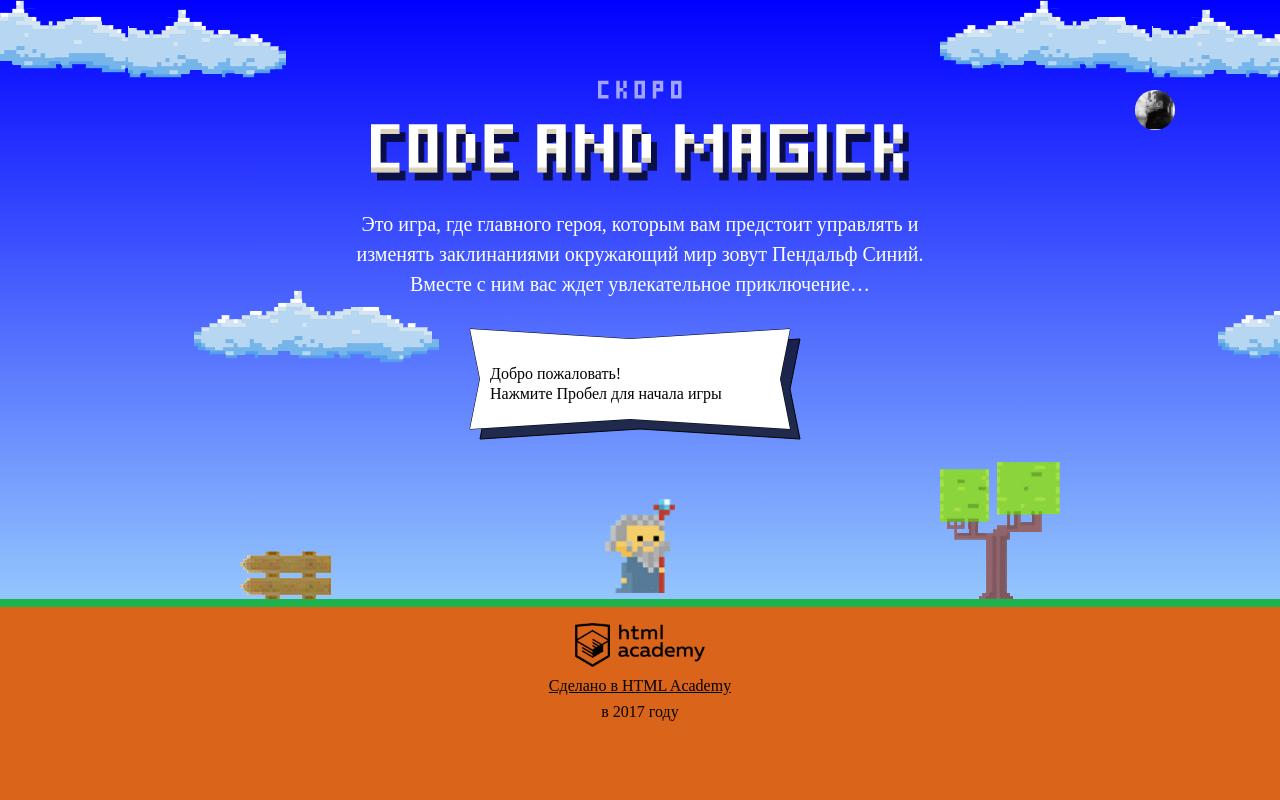
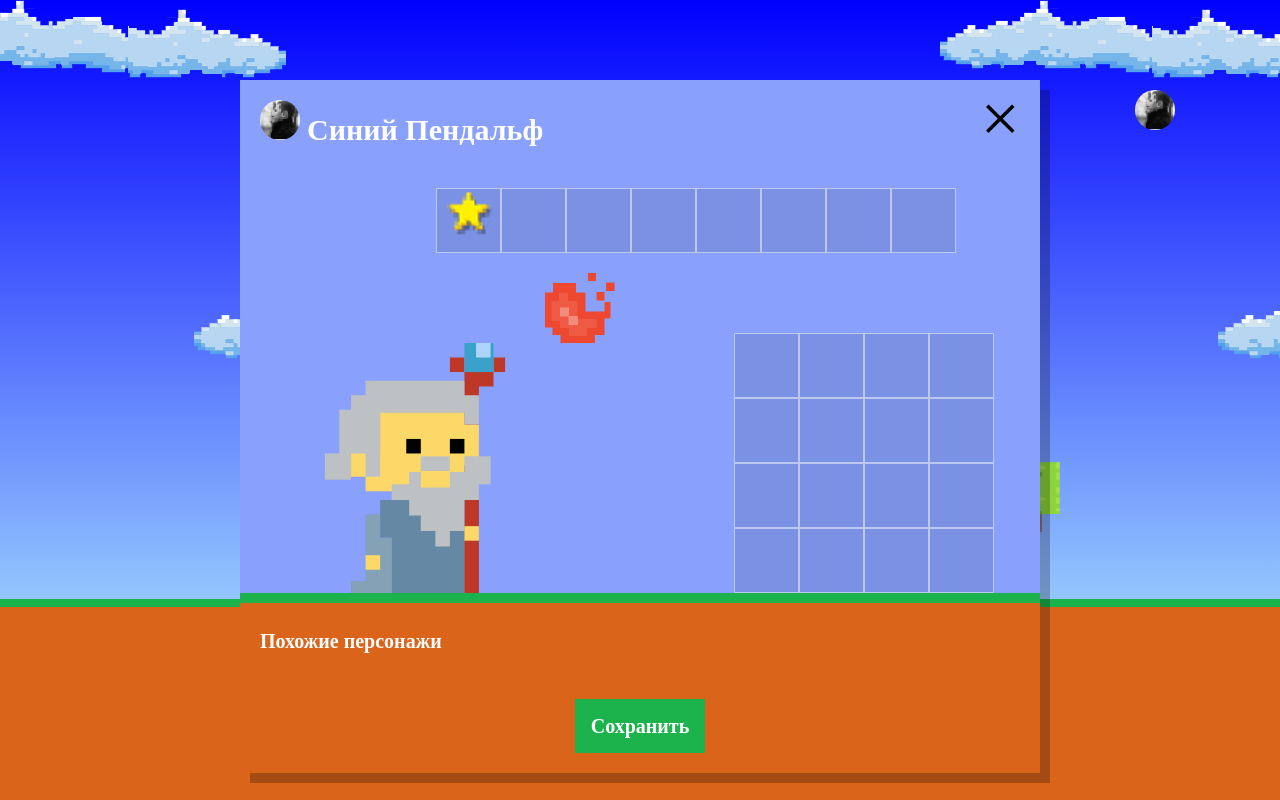
Before and after one commit to ZhuravlevaTatiana/941455-code-and-magick-18, a website: page index.html in a window 1280 px wide. Drawn offline with Linux system fonts and the light colour scheme; a web font is replaced by a local one.

Commit message:
не выходят персонажи

```diff
--- a/index.html
+++ b/index.html
@@ -180,20 +180,21 @@
   </template>
   <script>
     var fireballSize = 22;
-var getFireballSpeed = function(left) {
+    var getFireballSpeed = function (left) {
       return left ? 5 : 2;
     };
     var wizardSpeed = 3;
     var wizardWidth = 70;
-var getWizardHeight = function(wizardWidth) {
+    var getWizardHeight = function (wizardWidth) {
       return 1.337 * wizardWidth;
     };
     var wizardHeight = getWizardHeight(wizardWidth);
-var getWizardX = function(width) {
-  return width/2 - wizardWidth / 2;
+    var getWizardX = function (width) {
+      return width / 2 - wizardWidth / 2;
     };
   </script>
   <script src="js/stat.js"></script>
+  <script src="js/setup.js"></script>
   <script src="js/game.js"></script>
 
 </body>
--- /dev/null
+++ b/js/setup.js
@@ -0,0 +1,48 @@
+'use strict'
+var setupWizard = document.querySelector('.setup');
+setupWizard.classList.remove('hidden');
+
+var addWizard = document.querySelector('.setup-similar');
+addWizard.classList.remove('hidden');
+
+var similarListElement = document.querySelector('.setup-similar-list');
+var similarWizardTemplate = document.querySelector('#similar-wizard-template')
+  .сontent
+  .querySelector('.setup-similar-item');
+
+var namesWizard = ['Иван', 'Хуан Себастьян', 'Мария', 'Кристоф', 'Виктор', 'Юлия', 'Люпита', 'Вашингтон'];
+
+for (var i = 0; i <= namesWizard.length; i++) {
+  var wizardElement = similarWizardTemplate.cloneNode(true);
+
+  similarListElement.appendChild(wizardElement);
+}
+//var usersPlayer = [];
+// var namesWizard = ['Иван', 'Хуан Себастьян', 'Мария', 'Кристоф', 'Виктор', 'Юлия', 'Люпита', 'Вашингтон'];
+// var surnames = ['да Марья', 'Верон', 'Мирабелла', 'Вальц', 'Онопко', 'Топольницкая', 'Нионго', 'Ирвинг'];
+// var setupSimilar = document.querySelector('.setup-similar');
+// setupSimilar.classList.remove('hidden');
+
+// var wizards = [
+//   {
+//     name: namesWizard[0],
+//     surname: surnames[0],
+//     coatColor: 'rgb(241, 43, 107)'
+//   },
+//   {
+//     name: namesWizard[1],
+//     surname: surnames[1],
+//     coatColor: 'rgb(240, 43, 107)'
+//   }
+// ]
+// var renderWizard = function (wizard) {
+//   var wizardElement = similarWizardTemplate.cloneNode(true);
+//   wizardElement.querySelector('.setup-similar-label').textContent = wizards.name;
+//   wizardElement.querySelector('.wizard-coat').style.fill = wizard.coatColor;
+//   return wizardElement;
+// }
+// var fragment = document.createDocumentFragment();
+// for (var i = 0; i < wizards.length; i++) {
+//   fragment.appendChild(renderWizard(wizards[i]));
+// }
+// similarListElement.appendChild(fragment);
```
Lines whose indentation alone changed are shown as unchanged.
